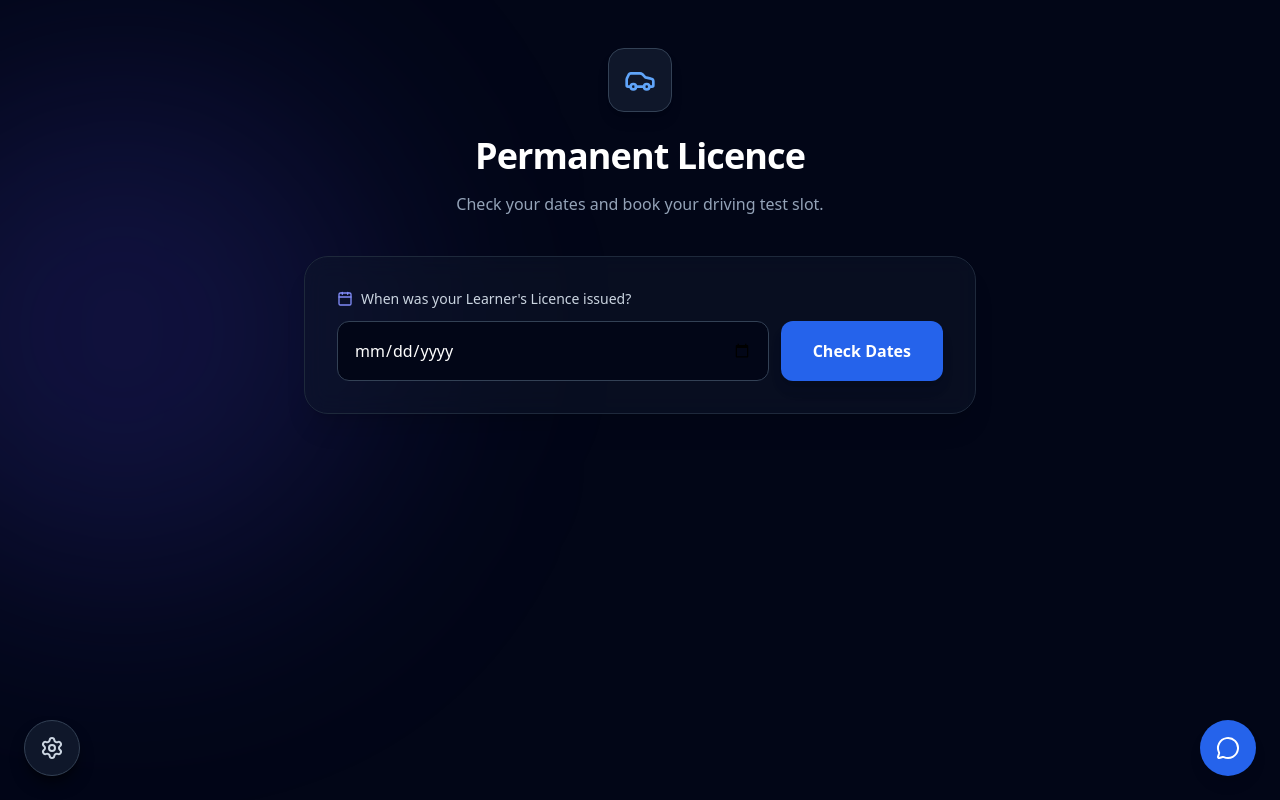
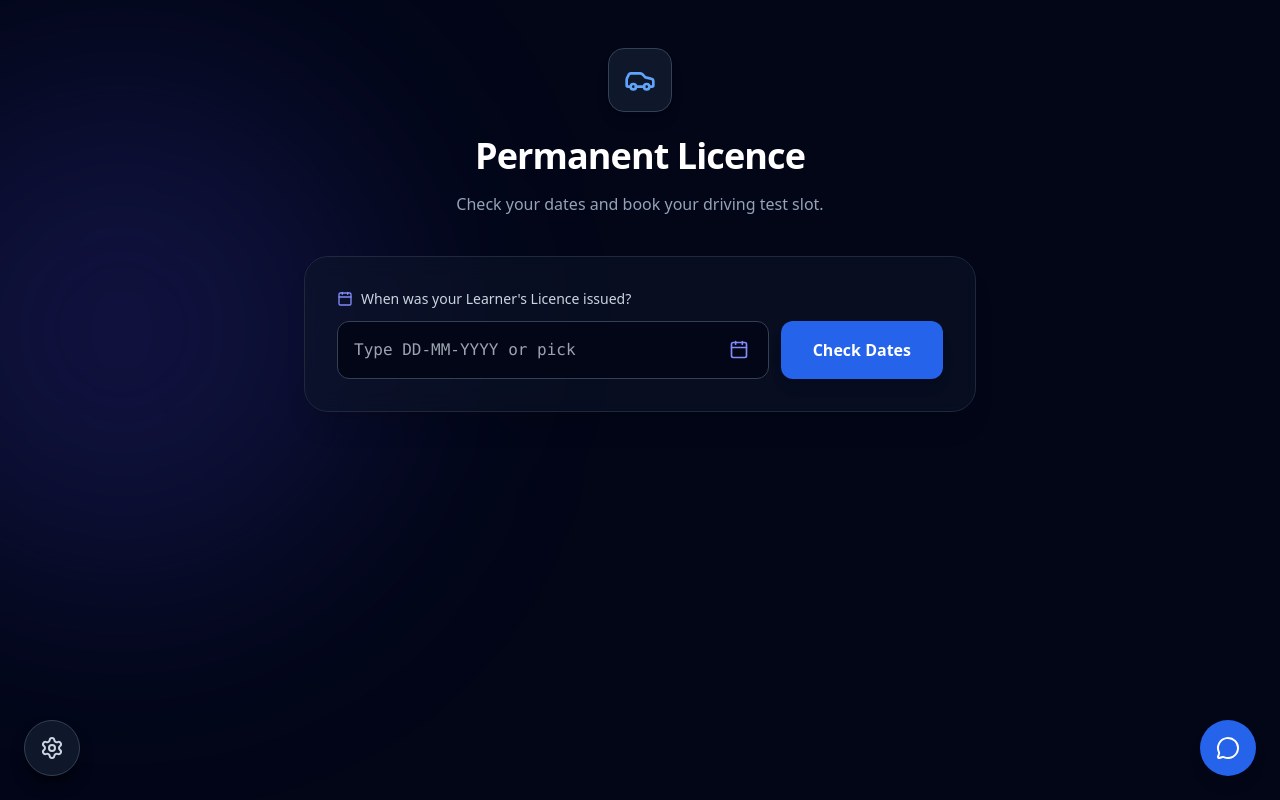
Before and after one commit to xAvirajx/Licence-Saathi, a React (Vite) app: page /permanent-licence in a window 1280 px wide. Built offline with nearby package versions, Linux system fonts and the light colour scheme.

Commit message:
Support both keyboard typing and calendar popup selection on Permanent Licence page

```diff
--- a/src/pages/PermanentLicence.jsx
+++ b/src/pages/PermanentLicence.jsx
@@ -1,22 +1,81 @@
-import { useState, useContext } from 'react';
+import { useState, useContext, useRef } from 'react';
 import { AppContext } from '../App';
 import { motion, AnimatePresence } from 'framer-motion';
-import { Car, Calendar, CheckCircle2, Clock, MapPin, ArrowRight } from 'lucide-react';
+import { Car, Calendar, CheckCircle2, Clock, MapPin, ArrowRight, AlertCircle } from 'lucide-react';
 import { Link } from 'react-router-dom';
 
 export default function PermanentLicence() {
   const { lang } = useContext(AppContext);
-  const [llDate, setLlDate] = useState('');
+
+  // Date input states
+  const [displayDate, setDisplayDate] = useState('');
+  const [dateError, setDateError] = useState('');
   const [result, setResult] = useState(null);
+
+  // Hidden native date input reference for calendar picker popup
+  const hiddenPickerRef = useRef(null);
+
+  // Flexible parser supporting DD-MM-YYYY, DD/MM/YYYY, and YYYY-MM-DD
+  const parseFlexibleDate = (inputStr) => {
+    if (!inputStr) return null;
+    const trimmed = inputStr.trim();
+
+    // Format: YYYY-MM-DD (from native calendar picker)
+    if (/^\d{4}-\d{2}-\d{2}$/.test(trimmed)) {
+      const [y, m, d] = trimmed.split('-').map(Number);
+      const date = new Date(y, m - 1, d);
+      return isNaN(date.getTime()) ? null : date;
+    }
+
+    // Format: DD-MM-YYYY or DD/MM/YYYY (manual typing)
+    if (/^\d{1,2}[-/.]\d{1,2}[-/.]\d{4}$/.test(trimmed)) {
+      const parts = trimmed.split(/[-/.]/).map(Number);
+      const d = parts[0];
+      const m = parts[1];
+      const y = parts[2];
+      const date = new Date(y, m - 1, d);
+
+      // Validate month and day boundaries (prevent overflow like 31-02-2026)
+      if (date.getFullYear() === y && date.getMonth() === m - 1 && date.getDate() === d) {
+        return date;
+      }
+      return null;
+    }
+
+    const fallback = new Date(trimmed);
+    return isNaN(fallback.getTime()) ? null : fallback;
+  };
+
+  // Sync calendar picker selection into DD-MM-YYYY text
+  const handleCalendarPick = (e) => {
+    const rawVal = e.target.value; // YYYY-MM-DD
+    if (!rawVal) return;
+    const [y, m, d] = rawVal.split('-');
+    setDisplayDate(`${d}-${m}-${y}`);
+    setDateError('');
+  };
 
   const calculateDates = (e) => {
     e.preventDefault();
-    if (!llDate) return;
+    if (!displayDate) return;
 
-    const issueDate = new Date(llDate);
+    const issueDate = parseFlexibleDate(displayDate);
+    if (!issueDate) {
+      setDateError(
+        lang === 'en'
+          ? 'Please enter a valid date in DD-MM-YYYY format or pick from the calendar.'
+          : lang === 'hi'
+          ? 'कृपया DD-MM-YYYY प्रारूप में एक वैध तिथि दर्ज करें या कैलेंडर से चुनें।'
+          : 'કૃપા કરીને DD-MM-YYYY ફોર્મેટમાં માન્ય તારીખ દાખલ કરો અથવા કેલેન્ડરમાંથી પસંદ કરો.'
+      );
+      setResult(null);
+      return;
+    }
+
+    setDateError('');
     const today = new Date();
 
-    // Minimum 30 days wait
+    // Minimum 30 days wait period
     const minApplyDate = new Date(issueDate);
     minApplyDate.setDate(issueDate.getDate() + 30);
 
@@ -27,9 +86,8 @@ export default function PermanentLicence() {
     const isEligibleNow = today >= minApplyDate && today <= maxApplyDate;
     const isExpired = today > maxApplyDate;
 
-    // Determine correct locale for date formatting
+    // Date formatting matching active language
     const localeStr = lang === 'hi' ? 'hi-IN' : lang === 'gu' ? 'gu-IN' : 'en-IN';
-
     setResult({
       minDate: minApplyDate.toLocaleDateString(localeStr, { day: 'numeric', month: 'short', year: 'numeric' }),
       maxDate: maxApplyDate.toLocaleDateString(localeStr, { day: 'numeric', month: 'short', year: 'numeric' }),
@@ -37,7 +95,7 @@ export default function PermanentLicence() {
       isExpired
     });
 
-    // Automatically save journey progress if eligible
+    // Auto-advance Journey Stage if eligible
     if (isEligibleNow) {
       localStorage.setItem('licenceJourneyStage', '4');
     }
@@ -45,12 +103,10 @@ export default function PermanentLicence() {
 
   return (
     <div className="relative min-h-screen bg-slate-950 text-slate-50 py-12 px-6 flex flex-col font-sans overflow-hidden">
-
       {/* Background Gradients */}
       <div className="absolute top-[10%] left-[-10%] w-[500px] h-[500px] bg-indigo-600/20 rounded-full blur-[120px] pointer-events-none"></div>
 
       <div className="max-w-2xl mx-auto w-full relative z-10">
-
         {/* Header */}
         <div className="text-center mb-10">
           <div className="inline-flex items-center justify-center w-16 h-16 bg-slate-900 border border-slate-700 rounded-2xl mb-6 shadow-lg">
@@ -68,39 +124,78 @@ export default function PermanentLicence() {
           </p>
         </div>
 
-        {/* Date Input Form */}
+        {/* Date Input Form Card */}
         <div className="bg-slate-900/50 backdrop-blur-md border border-slate-800 rounded-3xl p-6 md:p-8 shadow-xl mb-8">
           <form onSubmit={calculateDates}>
             <label className="block text-sm font-medium text-slate-300 mb-3 flex items-center gap-2">
               <Calendar size={16} className="text-indigo-400" />
               {lang === 'en' && "When was your Learner's Licence issued?"}
-              {lang === 'hi' && "आपका लर्नर लाइसेंस कब जारी किया गया था?"}
-              {lang === 'gu' && "તમારું લર્નર લાઇસન્સ ક્યારે ઇશ્યૂ થયું હતું?"}
+              {lang === 'hi' && 'आपका लर्नर लाइसेंस कब जारी किया गया था?'}
+              {lang === 'gu' && 'તમારું લર્નર લાઇસન્સ ક્યારે ઇશ્યૂ થયું હતું?'}
             </label>
 
             <div className="flex flex-col sm:flex-row gap-3">
-              <input
-                type="date"
-                required
-                value={llDate}
-                onChange={(e) => setLlDate(e.target.value)}
-                onClick={(e) => {
-                  // Force open mobile native calendar on touch
-                  if (e.target.showPicker) {
-                    try { e.target.showPicker(); } catch (err) { /* ignore */ }
-                  }
-                }}
-                className="flex-1 bg-slate-950 border border-slate-700 text-white rounded-xl p-4 focus:outline-none focus:border-blue-500 transition-colors cursor-pointer"
-              />
+              {/* Dual Type & Select Container */}
+              <div className="relative flex-1">
+                <input
+                  type="text"
+                  required
+                  value={displayDate}
+                  onChange={(e) => {
+                    setDisplayDate(e.target.value);
+                    if (dateError) setDateError('');
+                  }}
+                  placeholder={lang === 'en' ? 'Type DD-MM-YYYY or pick' : 'DD-MM-YYYY टाइप करें या चुनें'}
+                  className="w-full bg-slate-950 border border-slate-700 text-white rounded-xl py-4 pl-4 pr-12 focus:outline-none focus:border-blue-500 transition-colors font-mono text-sm sm:text-base"
+                />
+
+                {/* Calendar Button (triggers native picker) */}
+                <button
+                  type="button"
+                  onClick={() => {
+                    if (hiddenPickerRef.current) {
+                      try {
+                        hiddenPickerRef.current.showPicker();
+                      } catch (err) {
+                        hiddenPickerRef.current.focus();
+                      }
+                    }
+                  }}
+                  aria-label="Open Calendar Picker"
+                  title="Open Calendar"
+                  className="absolute right-3 top-1/2 -translate-y-1/2 p-2 text-indigo-400 hover:text-indigo-300 hover:bg-slate-800/60 rounded-lg transition"
+                >
+                  <Calendar size={20} />
+                </button>
+
+                {/* Hidden Native Date Input for Browser Picker */}
+                <input
+                  type="date"
+                  ref={hiddenPickerRef}
+                  onChange={handleCalendarPick}
+                  className="absolute opacity-0 pointer-events-none w-0 h-0 bottom-0 left-0"
+                  tabIndex={-1}
+                  aria-hidden="true"
+                />
+              </div>
+
               <button
                 type="submit"
-                className="bg-blue-600 hover:bg-blue-500 text-white px-8 py-4 rounded-xl font-bold transition shadow-lg shrink-0"
+                className="bg-blue-600 hover:bg-blue-500 text-white px-8 py-4 rounded-xl font-bold transition shadow-lg shrink-0 flex items-center justify-center gap-2"
               >
                 {lang === 'en' && 'Check Dates'}
                 {lang === 'hi' && 'तारीखें जांचें'}
                 {lang === 'gu' && 'તારીખો તપાસો'}
               </button>
             </div>
+
+            {/* Error Message */}
+            {dateError && (
+              <div className="mt-3 text-red-400 text-xs sm:text-sm flex items-center gap-2">
+                <AlertCircle size={16} className="shrink-0" />
+                <span>{dateError}</span>
+              </div>
+            )}
           </form>
         </div>
 
@@ -112,16 +207,14 @@ export default function PermanentLicence() {
               animate={{ opacity: 1, y: 0 }}
               className="space-y-6"
             >
-
               {/* Dynamic Status Card */}
               <div className={`p-6 rounded-3xl border shadow-xl ${
                 result.isExpired
                   ? 'bg-red-950/30 border-red-900/50'
                   : result.isEligibleNow
-                    ? 'bg-emerald-950/30 border-emerald-900/50'
-                    : 'bg-blue-950/30 border-blue-900/50'
+                  ? 'bg-emerald-950/30 border-emerald-900/50'
+                  : 'bg-blue-950/30 border-blue-900/50'
               }`}>
-
                 {/* Date Boxes */}
                 <div className="grid grid-cols-2 gap-4 text-center mb-6">
                   <div className="bg-slate-950/50 p-4 rounded-2xl border border-slate-800">
@@ -144,7 +237,6 @@ export default function PermanentLicence() {
 
                 {/* Outcome Messages */}
                 <div className="text-center">
-
                   {/* Expired State */}
                   {result.isExpired ? (
                     <div>
@@ -159,8 +251,6 @@ export default function PermanentLicence() {
                         {lang === 'gu' && 'તમારું LL 6 મહિનાથી જૂનું છે. તમારે નવા લર્નર લાઇસન્સ માટે અરજી કરવી પડશે.'}
                       </p>
                     </div>
-
-                  /* Eligible State */
                   ) : result.isEligibleNow ? (
                     <div>
                       <h3 className="text-emerald-400 font-bold text-xl mb-2 flex items-center justify-center gap-2">
@@ -200,8 +290,6 @@ export default function PermanentLicence() {
                         </div>
                       </div>
                     </div>
-
-                  /* Wait State */
                   ) : (
                     <div>
                       <h3 className="text-blue-400 font-bold text-xl mb-2">
@@ -216,7 +304,6 @@ export default function PermanentLicence() {
                       </p>
                     </div>
                   )}
-
                 </div>
               </div>
 
@@ -230,13 +317,13 @@ export default function PermanentLicence() {
                 </h3>
                 <ul className="space-y-3 text-sm text-slate-300">
                   <li className="flex gap-3">
-                    <CheckCircle2 className="text-blue-400 shrink-0" size={18}/>
+                    <CheckCircle2 className="text-blue-400 shrink-0" size={18} />
                     {lang === 'en' && "Bring your original Learner's Licence"}
                     {lang === 'hi' && 'अपना मूल लर्नर लाइसेंस लाएँ'}
                     {lang === 'gu' && 'તમારું અસલ લર્નર લાઇસન્સ લાવો'}
                   </li>
                   <li className="flex gap-3">
-                    <CheckCircle2 className="text-blue-400 shrink-0" size={18}/>
+                    <CheckCircle2 className="text-blue-400 shrink-0" size={18} />
                     <span>
                       {lang === 'en' && 'Bring the vehicle you applied for (with a '}
                       {lang === 'hi' && 'वह वाहन लाएँ जिसके लिए आपने आवेदन किया था ('}
@@ -252,13 +339,13 @@ export default function PermanentLicence() {
                     </span>
                   </li>
                   <li className="flex gap-3">
-                    <CheckCircle2 className="text-blue-400 shrink-0" size={18}/>
+                    <CheckCircle2 className="text-blue-400 shrink-0" size={18} />
                     {lang === 'en' && 'Valid RC, Insurance, and PUC for the vehicle'}
                     {lang === 'hi' && 'वाहन के लिए वैध आरसी, बीमा और पीयूसी'}
                     {lang === 'gu' && 'વાહન માટે માન્ય RC, વીમો અને PUC'}
                   </li>
                   <li className="flex gap-3">
-                    <CheckCircle2 className="text-blue-400 shrink-0" size={18}/>
+                    <CheckCircle2 className="text-blue-400 shrink-0" size={18} />
                     {lang === 'en' && 'Wear a helmet (Two-wheeler) or seatbelt (Car)'}
                     {lang === 'hi' && 'हेलमेट (दोपहिया) या सीटबेल्ट (कार) पहनें'}
                     {lang === 'gu' && 'હેલમેટ (ટુ-વ્હીલર) અથવા સીટબેલ્ટ (કાર) પહેરો'}
@@ -266,7 +353,10 @@ export default function PermanentLicence() {
                 </ul>
 
                 {/* Footer Link */}
-                <Link to="/driving-test" className="mt-6 flex items-center justify-between w-full bg-slate-950 border border-slate-800 hover:border-slate-600 text-white p-4 rounded-2xl transition group">
+                <Link
+                  to="/driving-test"
+                  className="mt-6 flex items-center justify-between w-full bg-slate-950 border border-slate-800 hover:border-slate-600 text-white p-4 rounded-2xl transition group"
+                >
                   <span className="font-bold text-sm">
                     {lang === 'en' && 'Learn how to pass the Driving Test'}
                     {lang === 'hi' && 'ड्राइविंग टेस्ट पास करना सीखें'}
@@ -275,11 +365,9 @@ export default function PermanentLicence() {
                   <ArrowRight size={18} className="text-slate-500 group-hover:text-white transition" />
                 </Link>
               </div>
-
             </motion.div>
           )}
         </AnimatePresence>
-
       </div>
     </div>
   );
```
